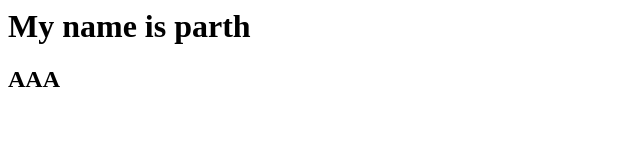
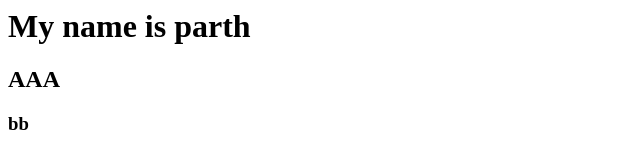
Before and after one commit to parth221/SshRemote, a plain HTML site: page index.html in a window 1280 px wide. Shown: the full height of the page, 0-640 px from the left. Drawn offline with Linux system fonts and the light colour scheme.

Commit message:
Update index.html

```diff
--- a/index.html
+++ b/index.html
@@ -2,5 +2,6 @@
 <body>
 <h1>My name is parth</h1>
 <h2>AAA</h2>
+  <h3>bb</h3>
 </body>
 </html>
```
